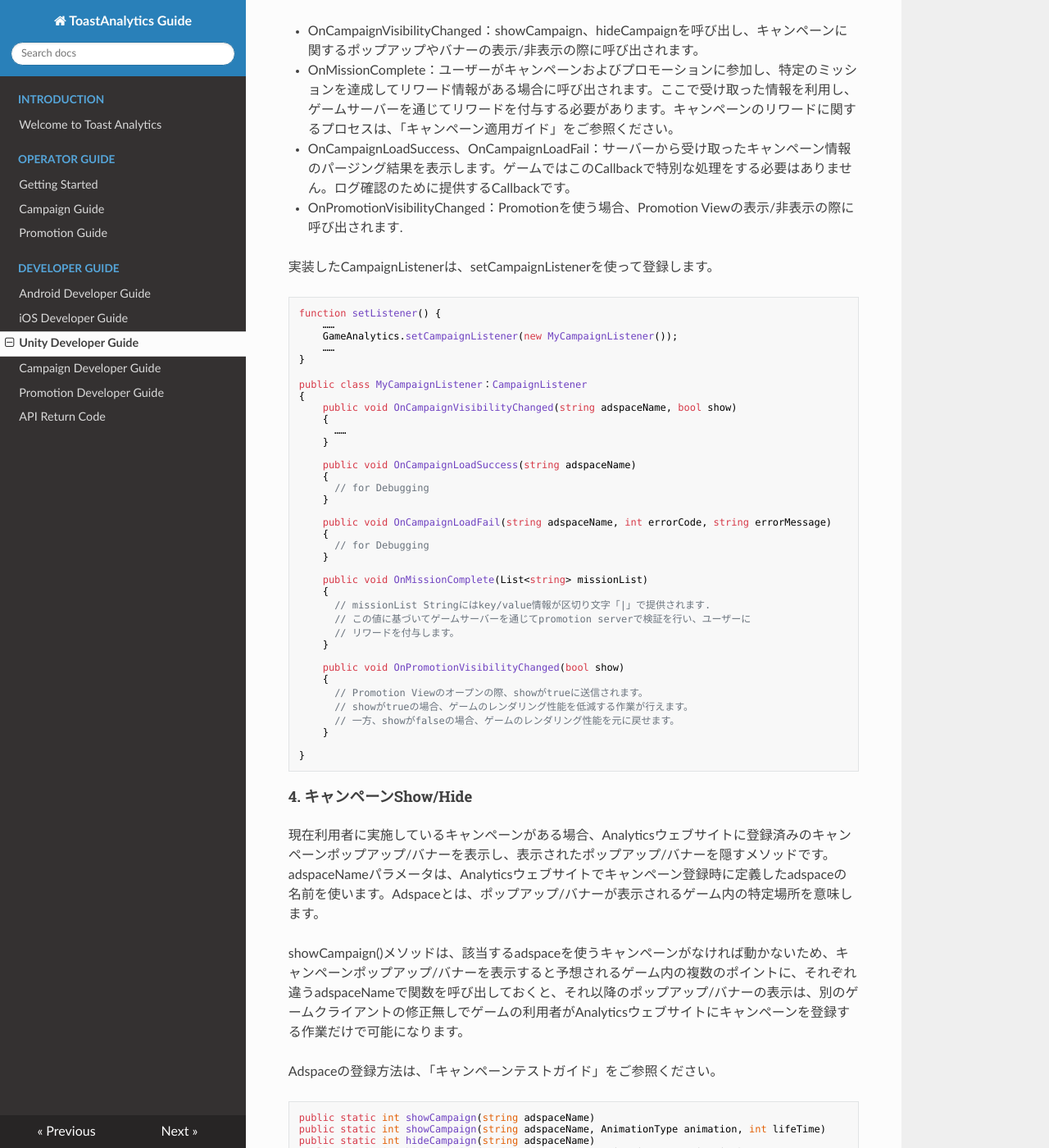
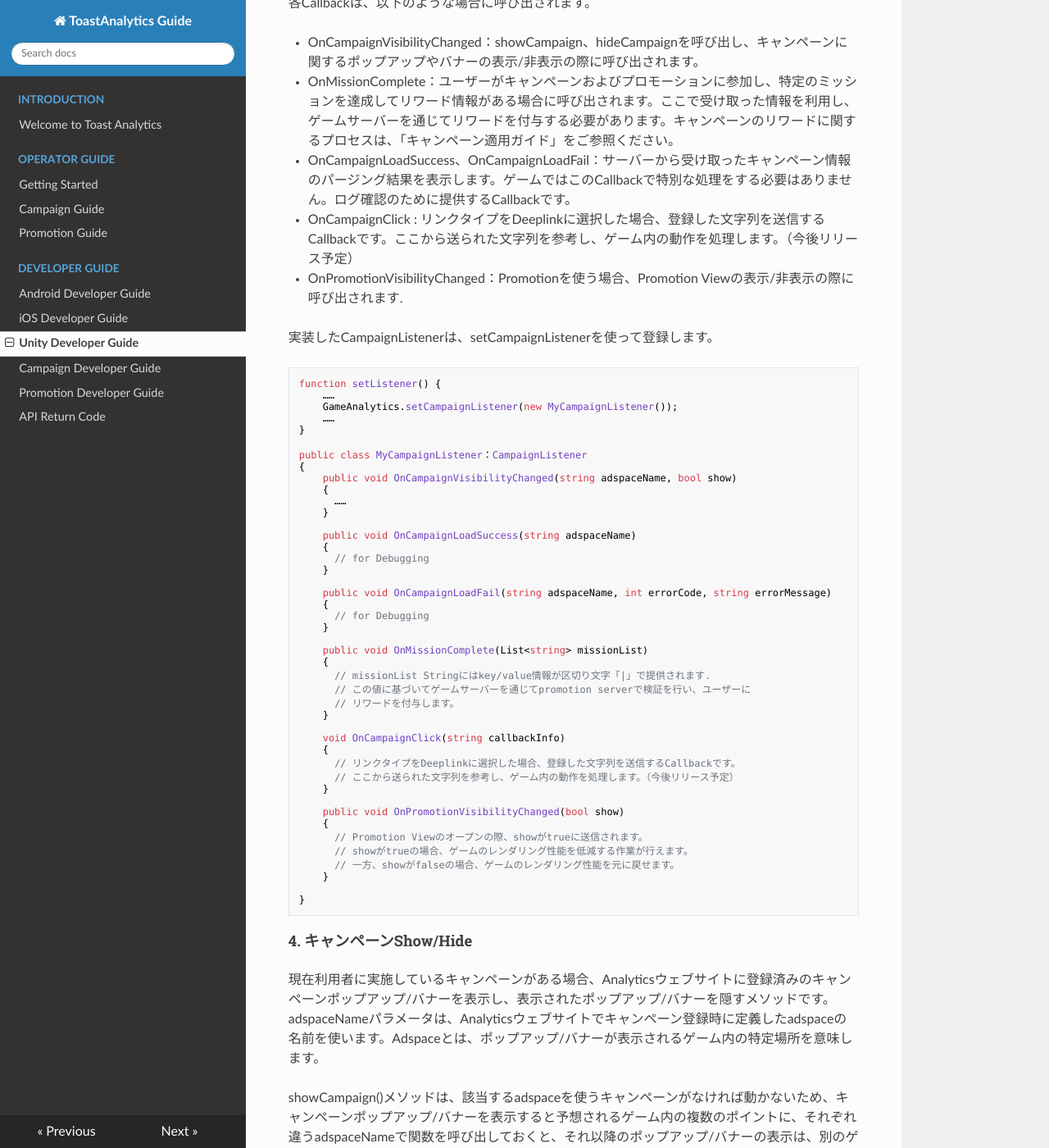
Before and after one commit to ToastAnalytics/ToastAnalytics_JA, an MkDocs documentation site: the page built from docs/Developer/6. Unity Developer Guide.md, in a window 1280 px wide and 1400 px high, scrolled down 9250 px. Shown: the whole window at 82% size. Built offline with MkDocs 1.6.1, drawn with Linux system fonts in a browser that asks for light colours; nearby versions of some CDN libraries; old or Windows-style settings are respelled for this version of MkDocs; some of the changed text lies outside the part shown.

Commit message:
Update 6. Unity Developer Guide.md

````diff
--- a/docs/Developer/6. Unity Developer Guide.md
+++ b/docs/Developer/6. Unity Developer Guide.md
@@ -271,6 +271,7 @@ public interface CampaignListener {
     void OnCampaignLoadSuccess(string adspaceName);
     void OnCampaignLoadFail(string adspaceName, int errorCode, string errorMessage);
     void OnMissionComplete(List<string> missionList);
+    void OnCampaignClick(string callbackInfo);
     void OnPromotionVisibilityChanged(bool show);
 }
 ```
@@ -280,6 +281,7 @@ public interface CampaignListener {
 - OnCampaignVisibilityChanged：showCampaign、hideCampaignを呼び出し、キャンペーンに関するポップアップやバナーの表示/非表示の際に呼び出されます。
 - OnMissionComplete：ユーザーがキャンペーンおよびプロモーションに参加し、特定のミッションを達成してリワード情報がある場合に呼び出されます。ここで受け取った情報を利用し、ゲームサーバーを通じてリワードを付与する必要があります。キャンペーンのリワードに関するプロセスは、「キャンペーン適用ガイド」をご参照ください。
 - OnCampaignLoadSuccess、OnCampaignLoadFail：サーバーから受け取ったキャンペーン情報のパージング結果を表示します。ゲームではこのCallbackで特別な処理をする必要はありません。ログ確認のために提供するCallbackです。
+- OnCampaignClick : リンクタイプをDeeplinkに選択した場合、登録した文字列を送信するCallbackです。ここから送られた文字列を参考し、ゲーム内の動作を処理します。（今後リリース予定）
 - OnPromotionVisibilityChanged：Promotionを使う場合、Promotion Viewの表示/非表示の際に呼び出されます.
 
 実装したCampaignListenerは、setCampaignListenerを使って登録します。
@@ -312,6 +314,12 @@ public class MyCampaignListener：CampaignListener
       // missionList Stringにはkey/value情報が区切り文字「|」で提供されます.
       // この値に基づいてゲームサーバーを通じてpromotion serverで検証を行い、ユーザーに
       // リワードを付与します。
+    }
+
+    void OnCampaignClick(string callbackInfo)
+    {
+      // リンクタイプをDeeplinkに選択した場合、登録した文字列を送信するCallbackです。
+      // ここから送られた文字列を参考し、ゲーム内の動作を処理します。（今後リリース予定）
     }
 
     public void OnPromotionVisibilityChanged(bool show)
````
